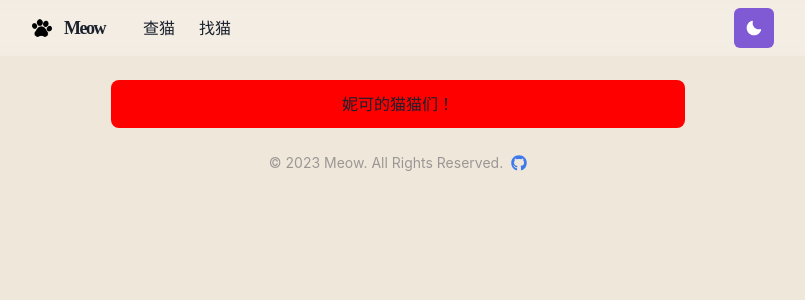
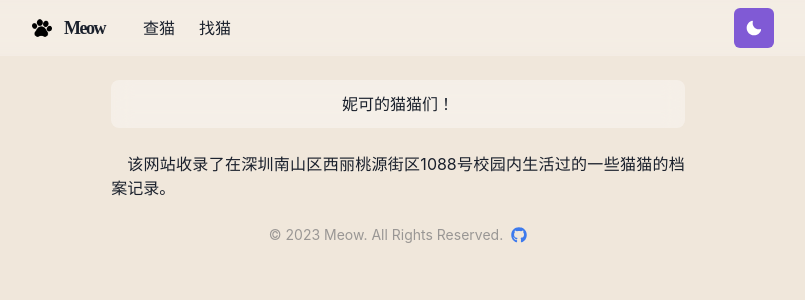
Before and after one commit to Tloops/Meow, a Next.js app: page / in a window 1280 px wide. Shown: the top 300 px of the page, without its empty margins (242-1047 px from the left). Built offline with nearby package versions, Linux system fonts and the light colour scheme.

Commit message:
feat: main page

```diff
--- a/src/pages/index.tsx
+++ b/src/pages/index.tsx
@@ -1,14 +1,29 @@
-import { Box, Container } from "@chakra-ui/react"
+import { Box, Container, Heading, useColorModeValue } from "@chakra-ui/react"
 import Layout from "@/components/layouts/article"
+import Section from "@/components/section"
+import Paragraph from "@/components/paragraph"
 
 
 export default function Home() {
   return (
     <Layout>
       <Container>
-        <Box borderRadius='lg' bg='red' p={3} mb={6} textAlign='center'>
+        <Box
+          borderRadius='lg'
+          p={3}
+          mb={6}
+          textAlign='center'
+          bg={useColorModeValue('whiteAlpha.500', 'whiteAlpha.200')}
+          css={{ backdropFilter: 'blur(10px)' }}
+        >
           妮可的猫猫们！
         </Box>
+
+        <Section delay={0.1}>
+          <Paragraph>
+            该网站收录了在深圳南山区西丽桃源街区1088号校园内生活过的一些猫猫的档案记录。
+          </Paragraph>
+        </Section>
       </Container>
     </Layout>
   )
```
